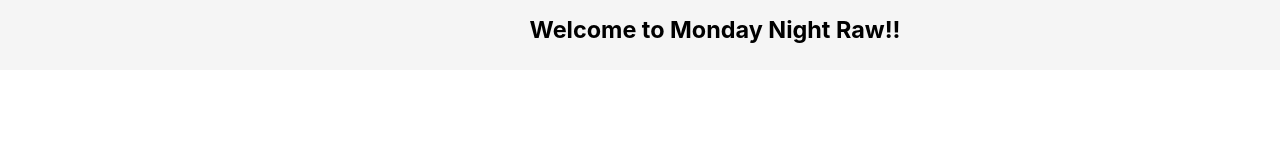
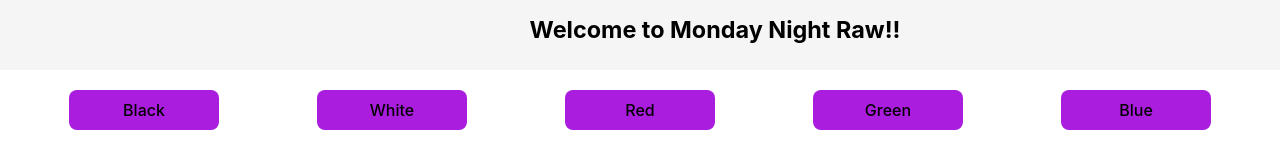
Before and after one commit to diwasbk/My-React-Learning-App, a React (Vite) app: page / in a window 1280 px wide. Shown: the part 914-1061 px from the top of the page. Before the commit the page ends 984 px from the top, so only its background shows below. Built offline with nearby package versions, Linux system fonts and the light colour scheme.

Commit message:
Background Changer

```diff
--- a/src/App.jsx
+++ b/src/App.jsx
@@ -1,4 +1,5 @@
 import './App.css'
+import BackgroundChanger from './components/BackgroundChanger'
 import Coffee from './components/Coffee'
 import ConditionalRendering from './components/ConditionalRendering'
 import EventHandling from './components/EventHandling'
@@ -15,6 +16,7 @@
     <Images/>
     <EventHandling/>
     <ConditionalRendering/>
+    <BackgroundChanger/>
     </>
   )
 }
--- /dev/null
+++ b/src/components/BackgroundChanger.jsx
@@ -0,0 +1,18 @@
+import React, { useState } from 'react'
+import "./Custom.css"
+
+function BackgroundChanger() {
+
+  let[mycolor, setColor] = useState("white");
+
+  return (
+    <div className="bgchanger-design" style={{backgroundColor:mycolor}}>
+        <button onClick={()=>{setColor("black")}}>Black</button>
+        <button onClick={()=>{setColor("white")}}>White</button>
+        <button onClick={()=>{setColor("red")}}>Red</button>
+        <button onClick={()=>{setColor("#4CAF50")}}>Green</button>
+        <button onClick={()=>{setColor("rgb(0, 186, 254)")}}>Blue</button>
+    </div>
+  )
+}
+export default BackgroundChanger
--- a/src/components/Custom.css
+++ b/src/components/Custom.css
@@ -73,3 +73,10 @@
     background-color: whitesmoke;
     font-size: 20px;
 }
+
+.bgchanger-design{
+    padding: 20px;
+    display: flex;
+    align-items: center;
+    justify-content: space-around;
+}
```
